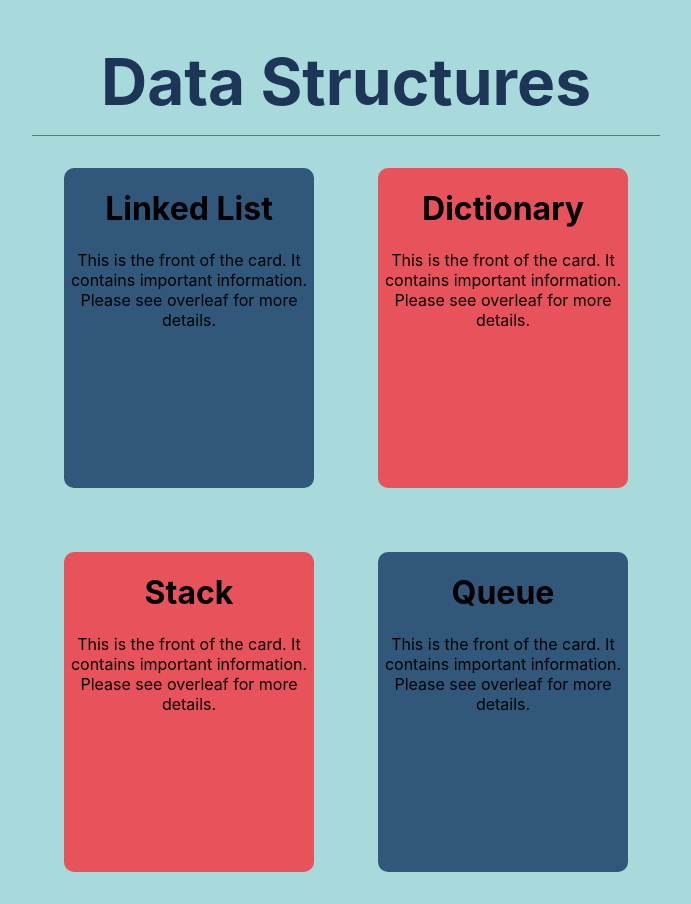
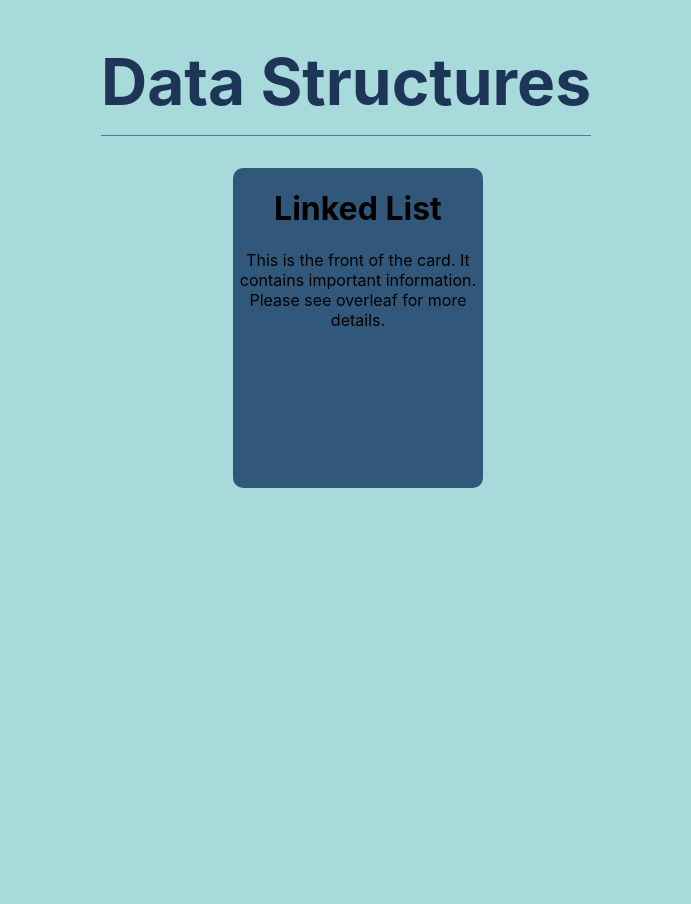
Before and after one commit to michael-mcmasters/Notecards, a React (Create React App) app: page / in a window 1280 px wide. Shown: the whole page, without its empty margins (294-985 px from the left). After the commit the page ends 800 px from the top, so only its background shows below. Built offline with nearby package versions, Linux system fonts and the light colour scheme.

Commit message:
Add arrow and space bar controls

```diff
--- a/src/components/css/Card.css
+++ b/src/components/css/Card.css
@@ -43,16 +43,15 @@
 
 /* THE MAINCONTAINER HOLDS EVERYTHING */
 .card-container {
-  /* position: absolute; */
   width: 250px;
   height: 320px;
   background: none;
-  top: 50%;
-  left: 50%;
-  /* border: 1px solid red; */
   margin: 2rem;
-  /* transform: translate(-50%, -50%); */
   cursor: pointer;
+
+  position: relative;
+  transition: left 0.8s;
+  left: 100px;
 }
 
 /* THE CARD HOLDS THE FRONT AND BACK FACES */
@@ -65,13 +64,7 @@
   border-radius: 10px;
   transform-style: preserve-3d;
   transition: all 0.8s ease;
-  /* background-color: red; */
 }
-
-/* THE PSUEDO CLASS CONTROLS THE FLIP ON MOUSEOVER AND MOUSEOUT
-/* .card:hover {
-  transform: rotateY(180deg); */
-/* } */
 
 /* THE FRONT FACE OF THE CARD, WHICH SHOWS BY DEFAULT */
 .front {
@@ -103,22 +96,3 @@
   text-align: center;
   transform: rotateY(180deg);
 }
-
-/*This block (starts here) is merely styling for the flip card, and is NOT an essential part of the flip code */
-/* .thefront h1,
-.theback h1 {
-  font-family: "zilla slab", sans-serif;
-  padding: 30px;
-  font-weight: bold;
-  font-size: 24px;
-  text-align: center;
-}
-
-.thefront p,
-.theback p {
-  font-family: "zilla slab", sans-serif;
-  padding: 30px;
-  font-weight: normal;
-  font-size: 12px;
-  text-align: center;
-} */
--- a/src/components/js/Card.js
+++ b/src/components/js/Card.js
@@ -5,8 +5,14 @@ export default function Card(props) {
   const [flipped, setFlipped] = useState(false);
 
   const handleKeyDown = (event) => {
-    console.log('A key was pressed', event.keyCode);
-    flipCard();
+    // console.log('A key was pressed', event.keyCode);
+    if (event.key === "ArrowRight") {
+      console.log("Right");
+    } else if (event.key === "ArrowLeft") {
+      console.log("Left");
+    } else if (event.key === " ") { // space key
+      flipCard();
+    }
   };
 
   useEffect(() => {
@@ -15,7 +21,7 @@ export default function Card(props) {
     return () => {    // This arrow function is called when the component dismounts.
       window.removeEventListener('keydown', handleKeyDown);
     };
-  }, []); // Only runs when component mounts because we pass zero dependencies []
+  }, [flipped]); // Rerender component whenever this value changes.
 
   // transform-style: preserve-3d was not working by assigning with React no matter what I tried. So here I am directly manipulating the CSS file.
   // This makes the cards look more 3D as they flip.
--- a/src/components/js/Cards.js
+++ b/src/components/js/Cards.js
@@ -42,14 +42,15 @@ export default function App() {
 
   return (
     <div>
-      <div class="row">
+      {/* <div class="row">
         {getNoteCard(0)}
         {getNoteCard(1)}
       </div>
       <div class="row">
         {getNoteCard(2)}
         {getNoteCard(3)}
-      </div>
+      </div> */}
+      {getNoteCard(0)}
     </div>
   );
 }
```
